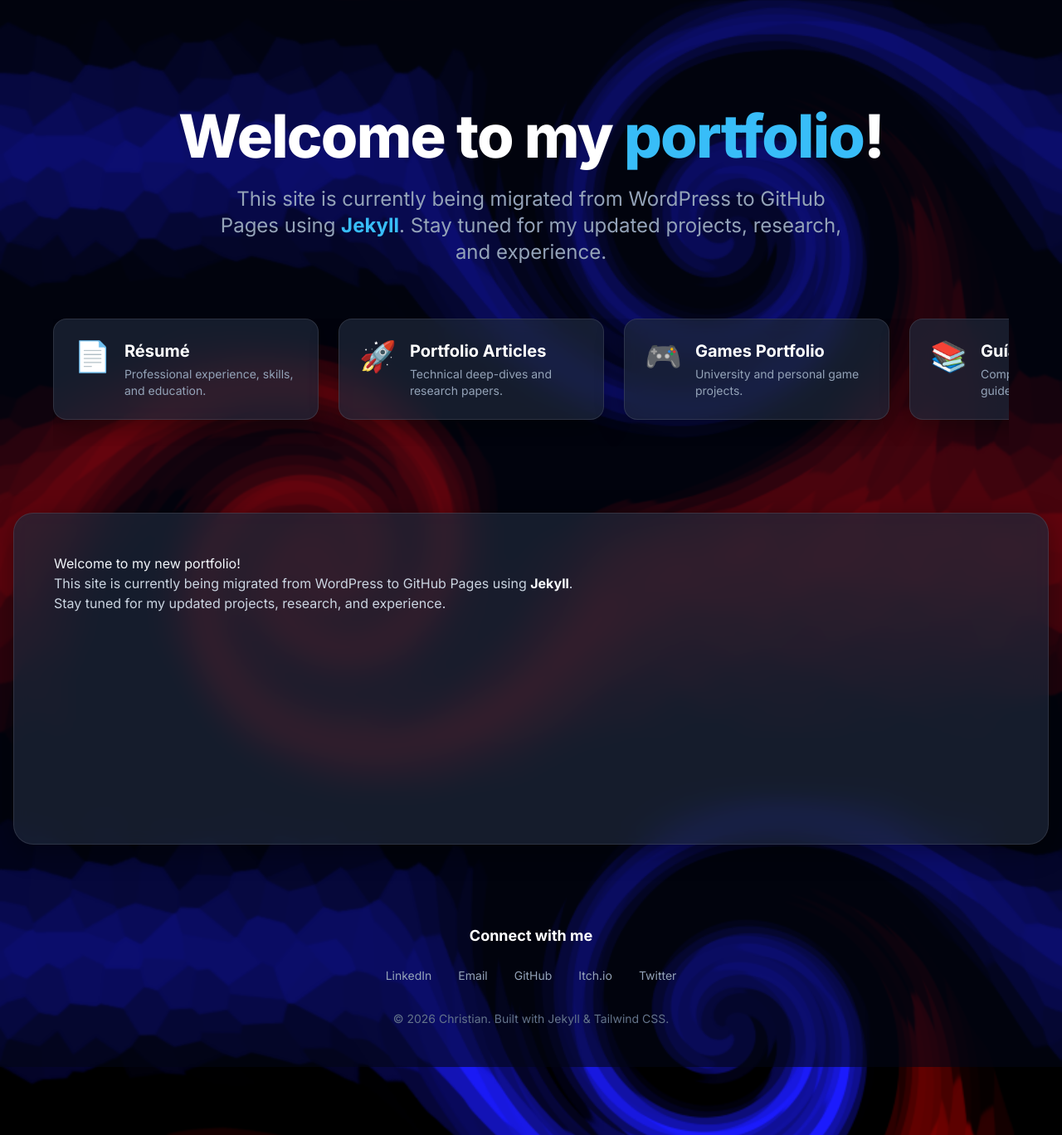
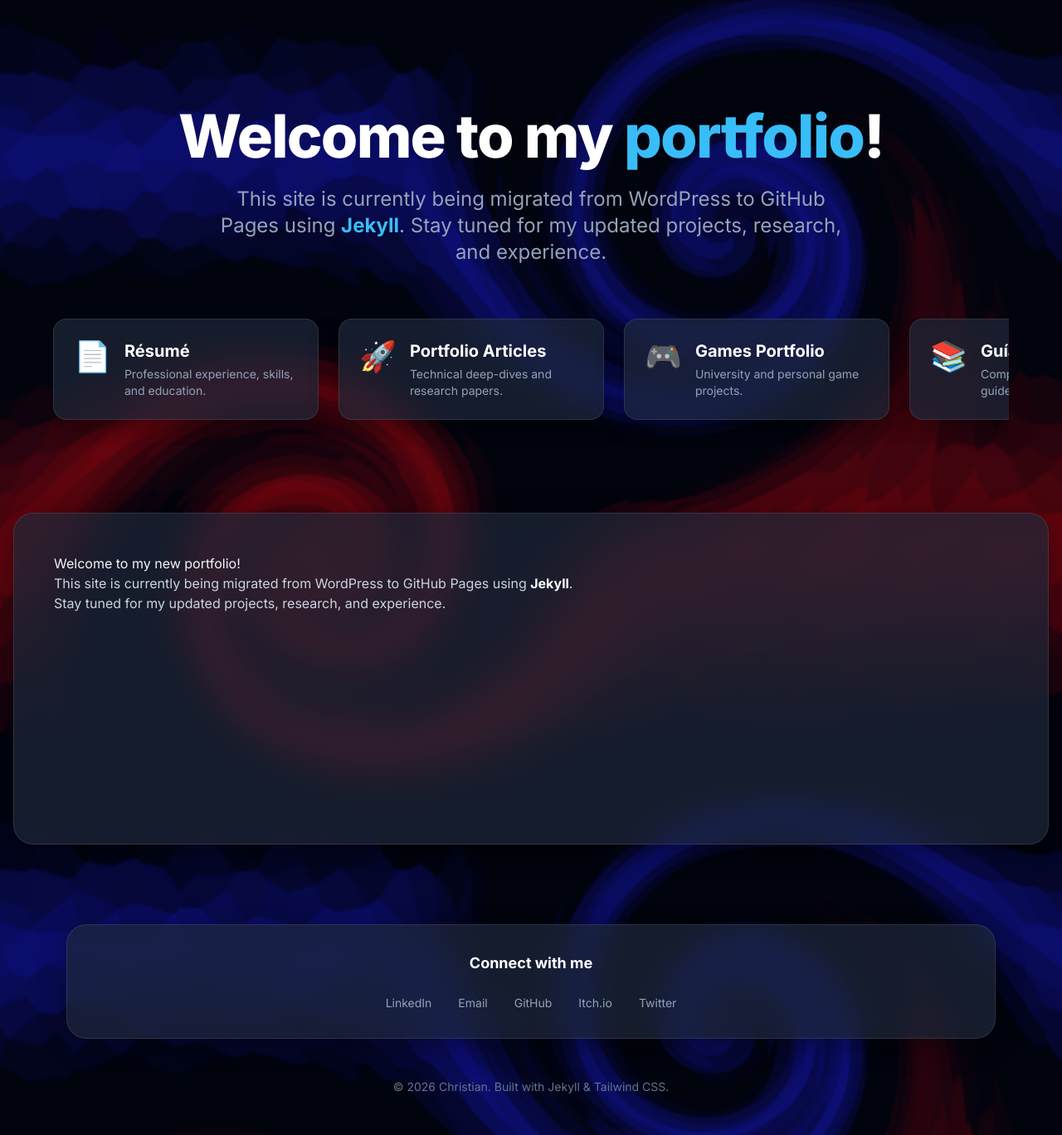
Before and after one commit to maniatic0/maniatic0.github.io, a Jekyll site: the page built from index.md, in a window 1280 px wide. Shown: the whole page at 83% size. Built offline with Jekyll 4.4.1, drawn with Linux system fonts in a browser that asks for light colours; nearby versions of some CDN libraries.

Commit message:
style: wrap socials in a glass-card for better readability

```diff
--- a/_layouts/default.html
+++ b/_layouts/default.html
@@ -207,7 +207,8 @@ title: {{ page.title }}
 
         <!-- Footer -->
         <footer class="relative z-10 py-12 text-center text-slate-500 text-sm">
-            <div class="max-w-6xl mx-auto mb-8">
+            <div class="max-w-6xl mx-auto mb-12 px-4">
+                <div class="glass-card p-8 rounded-3xl">
                     <h3 class="text-white font-bold text-lg mb-6">Connect with me</h3>
                     <div class="flex flex-wrap justify-center gap-8 text-slate-400">
                         <a href="https://ve.linkedin.com/in/christian-oliveros-69a98311a" class="hover:text-sky-400 transition-colors flex items-center gap-2">
@@ -227,6 +228,7 @@ title: {{ page.title }}
                         </a>
                     </div>
                 </div>
+            </div>
             <p>&copy; {{ "now" | date: "%Y" }} Christian. Built with Jekyll & Tailwind CSS.</p>
         </footer>
     </div>
```
Lines whose indentation alone changed are shown as unchanged.
